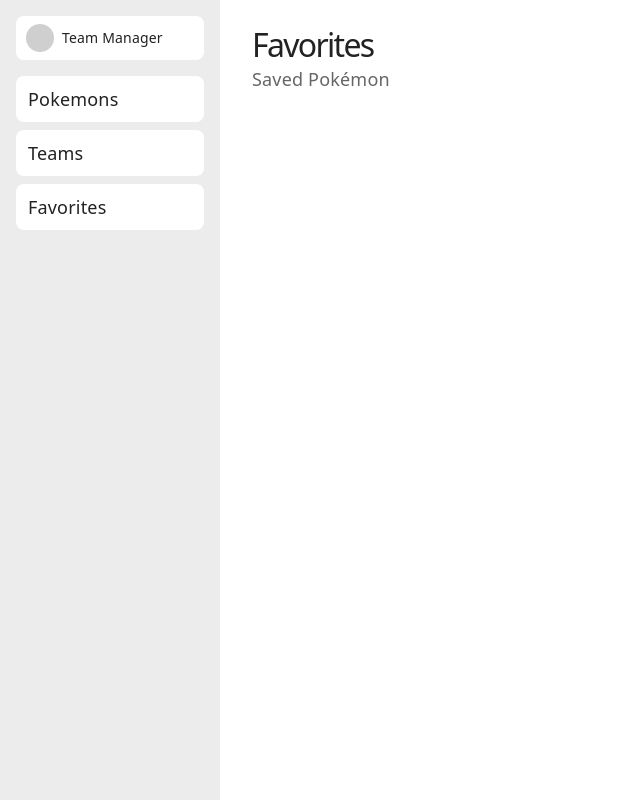
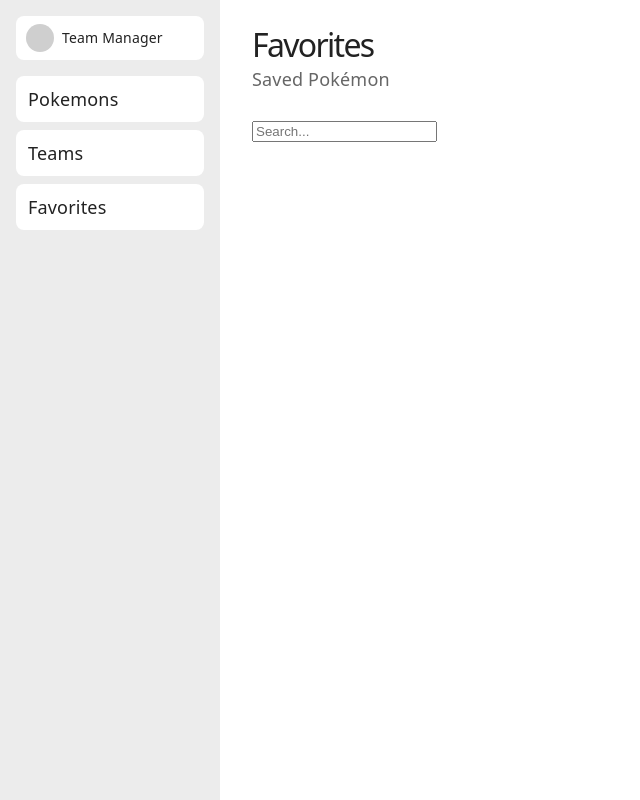
Before and after one commit to Progammer10-stack/pokemon_app, a React (Vite) app: page /favorites in a window 1280 px wide. Shown: the whole page, without its empty margins (0-640 px from the left). Built offline with nearby package versions, Linux system fonts and the light colour scheme.

Commit message:
Add a search box on the Favorites page.

```diff
--- a/src/pages/favorites/Favorites.jsx
+++ b/src/pages/favorites/Favorites.jsx
@@ -1,12 +1,31 @@
+import { useState } from 'react'
 import './Favorites.css'
 
 function Favorites() {
+  const [search, setSearch] = useState('')
+
+  function updateSearch(event) {
+    setSearch(event.target.value)
+  }
+
   return (
     <section className="favorites">
       <div className="title-row">
         <h1>Favorites</h1>
       </div>
       <p className="subtitle">Saved Pokémon</p>
+
+      <div className="search-row">
+        <label className="search-box">
+          <span className="search-mark" />
+          <input
+            type="text"
+            placeholder="Search..."
+            value={search}
+            onChange={updateSearch}
+          />
+        </label>
+      </div>
     </section>
   )
 }
```
